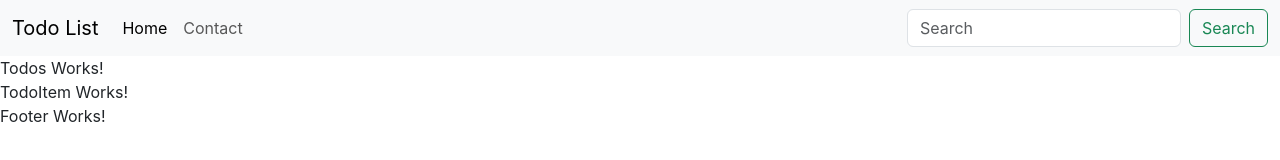
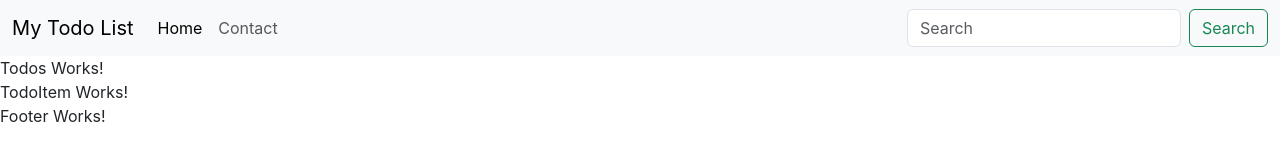
Before and after one commit to sharmilayadav11/TODO-React, a React (Create React App) app: page / in a window 1280 px wide. Shown: the top 160 px of the page. Built offline with nearby package versions, Linux system fonts and the light colour scheme.

Commit message:
Props in Header
Used Props in Header component to access properties from parent component i.e App.js

```diff
--- a/src/App.js
+++ b/src/App.js
@@ -8,7 +8,7 @@ import { Footer } from './MyComponent/Footer';
 function App() {
   return (
     <>
-      <Header />
+      <Header title="My Todo List" searchBar={true} />
       <Todos />
       <TodoItem />
       <Footer />
--- a/src/MyComponent/Header.js
+++ b/src/MyComponent/Header.js
@@ -1,10 +1,11 @@
 import React from 'react'
+import PropTypes from 'prop-types'
 
-export default function Header() {
+export default function Header(props) {
     return (
         <nav className="navbar navbar-expand-lg bg-body-tertiary">
             <div className="container-fluid">
-                <a className="navbar-brand" href="#">Todo List</a>
+                <a className="navbar-brand" href="#">{props.title}</a>
                 <button className="navbar-toggler" type="button" data-bs-toggle="collapse" data-bs-target="#navbarSupportedContent" aria-controls="navbarSupportedContent" aria-expanded="false" aria-label="Toggle navigation">
                     <span className="navbar-toggler-icon"></span>
                 </button>
@@ -18,12 +19,21 @@ export default function Header() {
                         </li>
 
                     </ul>
-                    <form className="d-flex" role="search">
+                    {props.searchBar ? <form className="d-flex" role="search">
                         <input className="form-control me-2" type="search" placeholder="Search" aria-label="Search" />
                         <button className="btn btn-outline-success" type="submit">Search</button>
-                    </form>
+                    </form> : "no search bar"}
                 </div>
             </div>
         </nav>
     )
 }
+Header.defultProps = {
+    title: "Your Title is Here",
+    searchBar: true
+}
+
+Header.propTypes = {
+    title: PropTypes.string,
+    searchBar: PropTypes.bool.isRequired
+}
```
